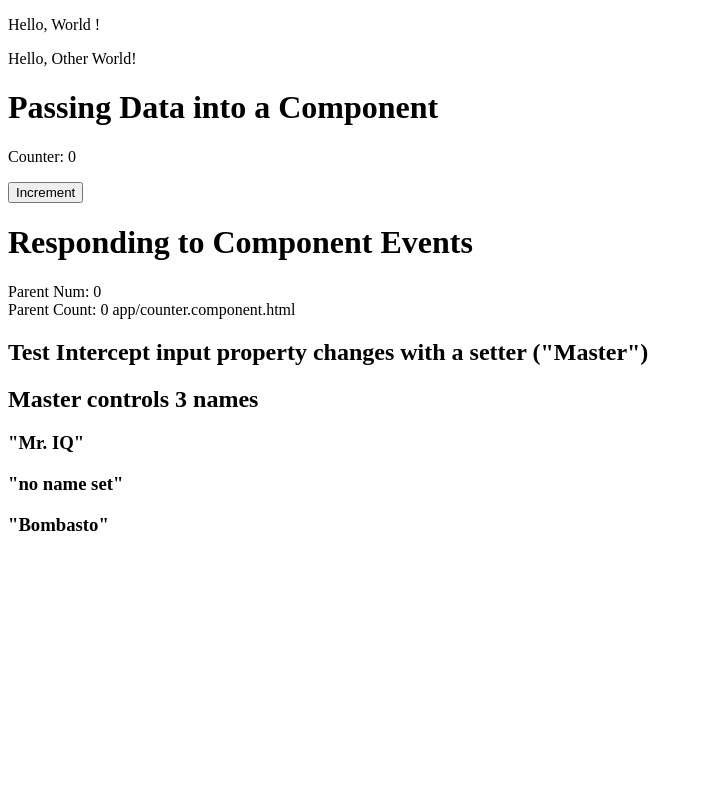
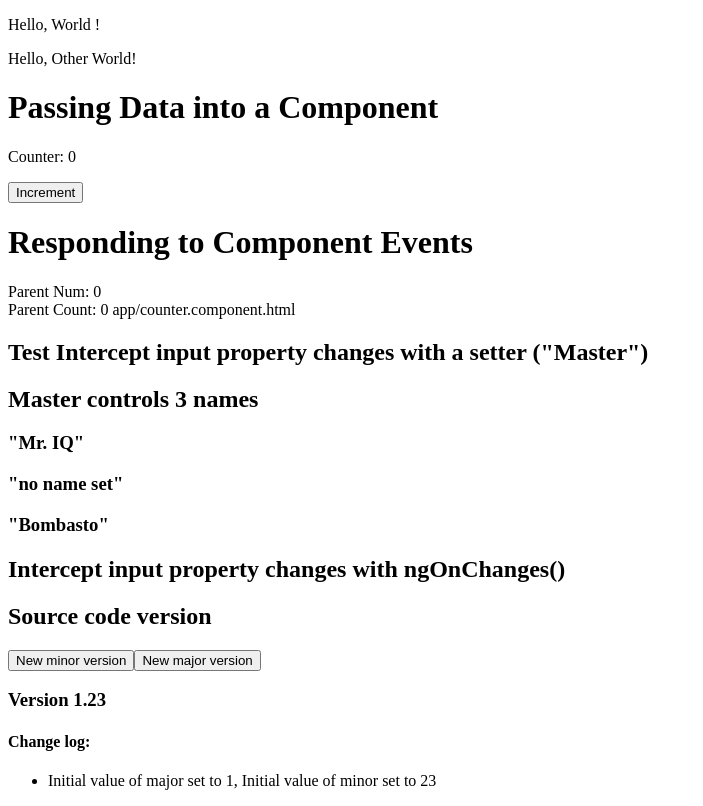
Before and after one commit to lethioanh/angular-stud, an Angular app: page / in a window 1280 px wide. Shown: the whole page, without its empty margins (0-703 px from the left). Built offline with nearby package versions, Linux system fonts and the light colour scheme.

Commit message:
Intercept input property changes with ngOnChanges()

```diff
--- a/src/app/app.component.html
+++ b/src/app/app.component.html
@@ -16,3 +16,10 @@
 
 <h2>Test Intercept input property changes with a setter ("Master")</h2>
 <app-name-parent></app-name-parent>
+
+
+<h2>
+  Intercept input property changes with ngOnChanges()
+</h2>
+
+<app-version-parent></app-version-parent>
--- a/src/app/app.module.ts
+++ b/src/app/app.module.ts
@@ -7,6 +7,8 @@ import { CounterComponent } from './counter.component';
 import { Counter2Component } from './counter-2.component';
 import { NameParentComponent } from './name-parent.component';
 import { NameChildComponent } from './name-child.component';
+import { VersionParentComponent } from './version-parent.component';
+import { VersionChildComponent } from './version-child.component';
 
 let directs: any[] = [
   AppComponent,
@@ -14,7 +16,9 @@ let directs: any[] = [
   CounterComponent,
   Counter2Component,
   NameParentComponent,
-  NameChildComponent
+  NameChildComponent,
+  VersionParentComponent,
+  VersionChildComponent
 ];
 
 @NgModule({
--- /dev/null
+++ b/src/app/version-child.component.ts
@@ -0,0 +1,33 @@
+import { Component, Input, OnChanges, SimpleChange } from '@angular/core';
+
+@Component({
+  selector: 'app-version-child',
+  template: `
+    <h3> Version {{major}}.{{minor}}</h3>
+    <h4>Change log: </h4>
+    <ul>
+      <li *ngFor="let change of changeLog">{{change}}</li>
+    </ul>
+  `
+})
+
+export class VersionChildComponent implements OnChanges {
+  @Input() major: number;
+  @Input() minor: number;
+  changeLog: string[] = [];
+
+  ngOnChanges(changes: {[propKey: string]: SimpleChange }){
+    let log: string[] = [];
+    for (let propName in changes) {
+      let changedProp = changes[propName];
+      let to = JSON.stringify(changedProp.currentValue);
+      if (changedProp.isFirstChange()){
+        log.push(`Initial value of ${propName} set to ${to}`);
+      } else {
+        let from = JSON.stringify(changedProp.previousValue);
+        log.push(`${propName} changed form ${from} to ${to}`);
+      }
+    };
+    this.changeLog.push(log.join(', ' ));
+  }
+}
--- /dev/null
+++ b/src/app/version-parent.component.ts
@@ -0,0 +1,25 @@
+import { Component } from '@angular/core';
+
+@Component({
+  selector: 'app-version-parent',
+  template: `
+    <h2> Source code version</h2>
+    <button (click)="newMinor()"> New minor version</button>
+    <button (click)="newMajor()"> New major version</button>
+    <app-version-child [major]="major" [minor]="minor"></app-version-child>
+  `
+})
+
+export class VersionParentComponent {
+  major: number =1;
+  minor: number = 23;
+
+  newMinor() {
+    this.minor++;
+  }
+
+  newMajor() {
+    this.major++;
+    this.minor = 0;
+  }
+}
```
